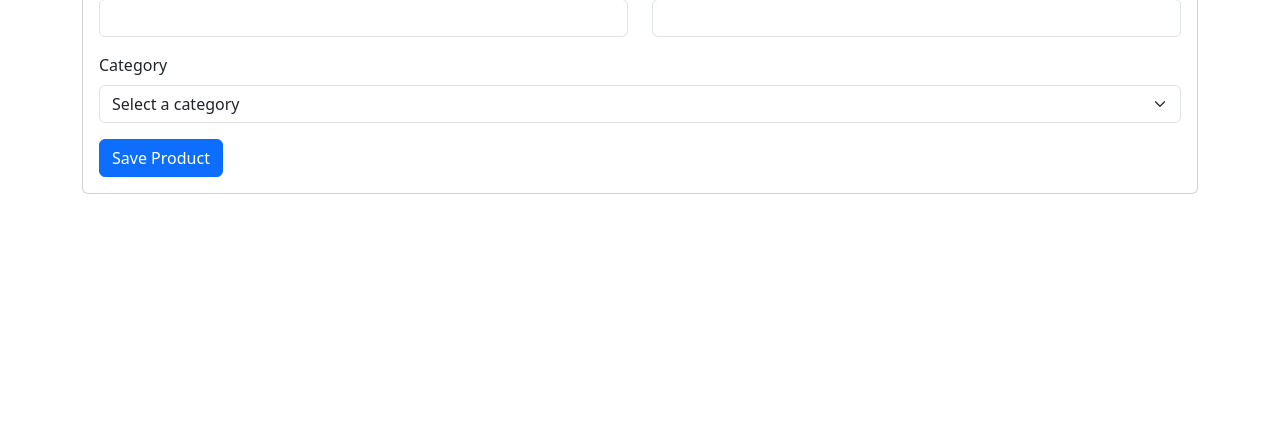
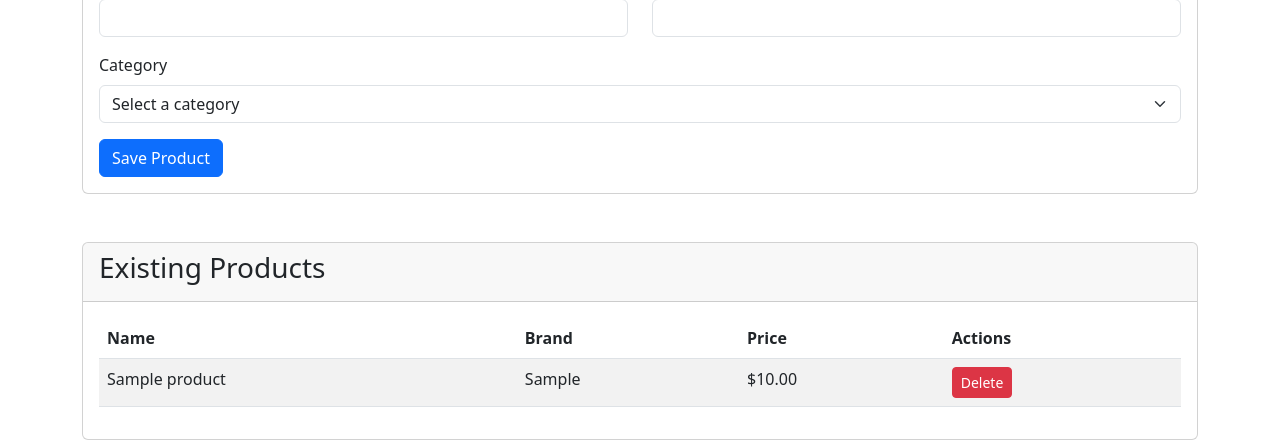
Before and after one commit to priyeshdaspookulangara/hardware-hub, a PHP site: page /admin/manage_products.php in a window 1280 px wide. Shown: the part 723-1163 px from the top of the page. Before the commit the page ends 917 px from the top, so only its background shows below. Run offline with PHP 8.4, Linux system fonts and the light colour scheme; tables that the repository leaves empty hold one stand-in row (values such as "Sample post"); a stand-in replaces the project's code that opens the database connection.

Commit message:
feat: Add multi-image upload and product deletion
This commit enhances the product management functionality by introducing two major features:

1.  **Multiple Image Upload:**
    - Replaces the single-line image URL input with a multi-file uploader.
    - Adds an image preview area on the admin page, allowing the user to select a primary image.
    - Creates a new `product_images` table to store references to uploaded images, improving database normalization.
    - Updates the product detail page to display the primary image prominently with thumbnails for other images.

2.  **Product Deletion:**
    - Displays a list of all existing products on the `admin/manage_products.php` page.
    - Adds a "Delete" button for each product, with a confirmation dialog.
    - Implements the backend logic to delete the product from the database and remove all associated image files from the server.

```diff
--- a/admin/manage_products.php
+++ b/admin/manage_products.php
@@ -57,11 +57,43 @@ if ($_SERVER['REQUEST_METHOD'] === 'POST' && isset($_POST['save_product'])) {
     }
 }
 
+// Handle product deletion
+if ($_SERVER['REQUEST_METHOD'] === 'POST' && isset($_POST['delete_product'])) {
+    $productId = $_POST['product_id'];
+
+    // First, delete the image files from the server
+    $stmt = $conn->prepare("SELECT image_path FROM product_images WHERE product_id = ?");
+    $stmt->bind_param("i", $productId);
+    $stmt->execute();
+    $result = $stmt->get_result();
+    while ($row = $result->fetch_assoc()) {
+        $imagePath = '../' . $row['image_path'];
+        if (file_exists($imagePath)) {
+            unlink($imagePath);
+        }
+    }
+
+    // Then, delete the records from the database
+    $stmt = $conn->prepare("DELETE FROM products WHERE id = ?");
+    $stmt->bind_param("i", $productId);
+    $stmt->execute();
+
+    // The database schema should be set up with ON DELETE CASCADE for product_images and product_property_values,
+    // so they will be deleted automatically.
+}
+
 // Fetch categories for the dropdown
 $categories = [];
 $result = $conn->query("SELECT * FROM categories");
 while ($row = $result->fetch_assoc()) {
     $categories[] = $row;
+}
+
+// Fetch all products for the list
+$products = [];
+$product_result = $conn->query("SELECT id, name, brand, price FROM products ORDER BY name ASC");
+while ($row = $product_result->fetch_assoc()) {
+    $products[] = $row;
 }
 ?>
 
@@ -131,6 +163,39 @@ while ($row = $result->fetch_assoc()) {
             </form>
         </div>
     </div>
+
+    <div class="card mt-5">
+        <div class="card-header">
+            <h3>Existing Products</h3>
+        </div>
+        <div class="card-body">
+            <table class="table table-striped">
+                <thead>
+                    <tr>
+                        <th>Name</th>
+                        <th>Brand</th>
+                        <th>Price</th>
+                        <th>Actions</th>
+                    </tr>
+                </thead>
+                <tbody>
+                    <?php foreach ($products as $product) { ?>
+                        <tr>
+                            <td><?php echo htmlspecialchars($product['name']); ?></td>
+                            <td><?php echo htmlspecialchars($product['brand']); ?></td>
+                            <td>$<?php echo htmlspecialchars($product['price']); ?></td>
+                            <td>
+                                <form action="manage_products.php" method="post" onsubmit="return confirm('Are you sure you want to delete this product?');">
+                                    <input type="hidden" name="product_id" value="<?php echo $product['id']; ?>">
+                                    <button type="submit" name="delete_product" class="btn btn-danger btn-sm">Delete</button>
+                                </form>
+                            </td>
+                        </tr>
+                    <?php } ?>
+                </tbody>
+            </table>
+        </div>
+    </div>
 </div>
 
 <script>
```
Also changed, not shown: 1 other file.
